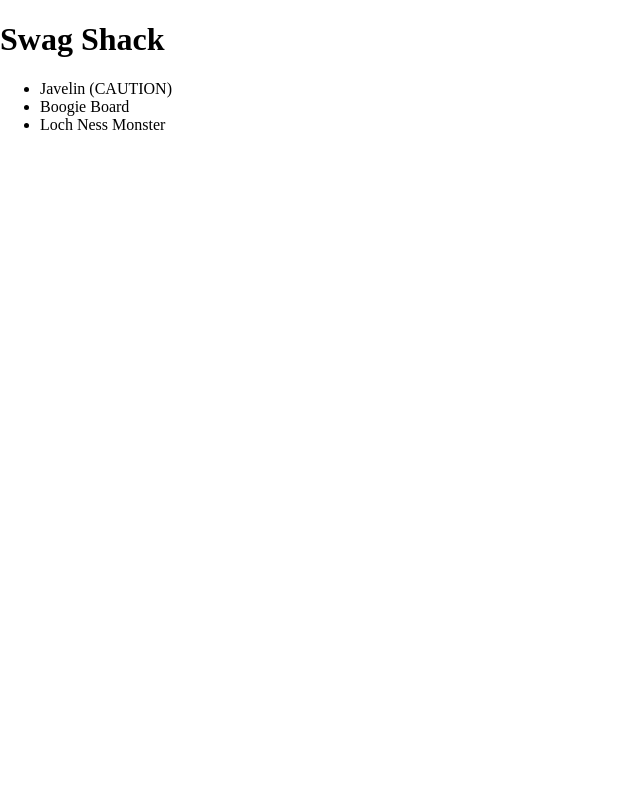
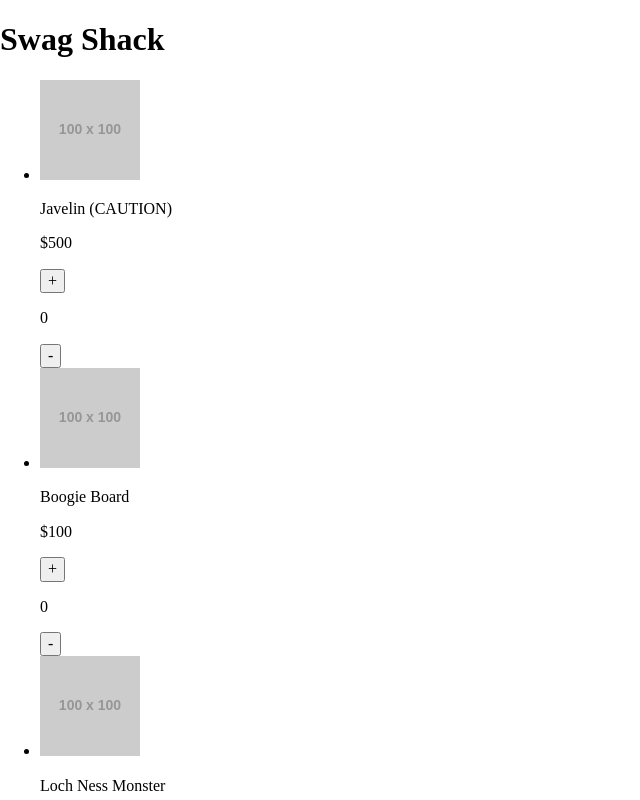
Before and after one commit to jamesjenkinsjr/reduxacommerce, a React (Create React App) app: page / in a window 1280 px wide. Shown: the top 800 px of the page, without its empty margins (0-640 px from the left). Built offline with nearby package versions, Linux system fonts and the light colour scheme.

Commit message:
Get each Product from state to render on page with appropriate props

```diff
--- a/src/ProductList.js
+++ b/src/ProductList.js
@@ -1,9 +1,19 @@
 import React from 'react';
 
+const Product = props => {
+    return(
+        <li>
+            <img src={props.imgSource} alt={props.name}/>
+            <p>{props.name}</p>
+            <p>${props.price}</p>
+            <button onClick={() => console.log('+')}>+</button>
+            <p>{props.count}</p>
+            <button onClick={() => console.log('-')}>-</button>
+        </li>
+    );
+}
 const ProductList = props => {
-    const ProductItems = props.products
-                              .map(product => product.name)
-                              .map(name => <li>{name}</li>);
+    const ProductItems = props.products.map((product, index) => <Product {...product} key={index}/>);
     return(
         <ul>
             {ProductItems}
```
